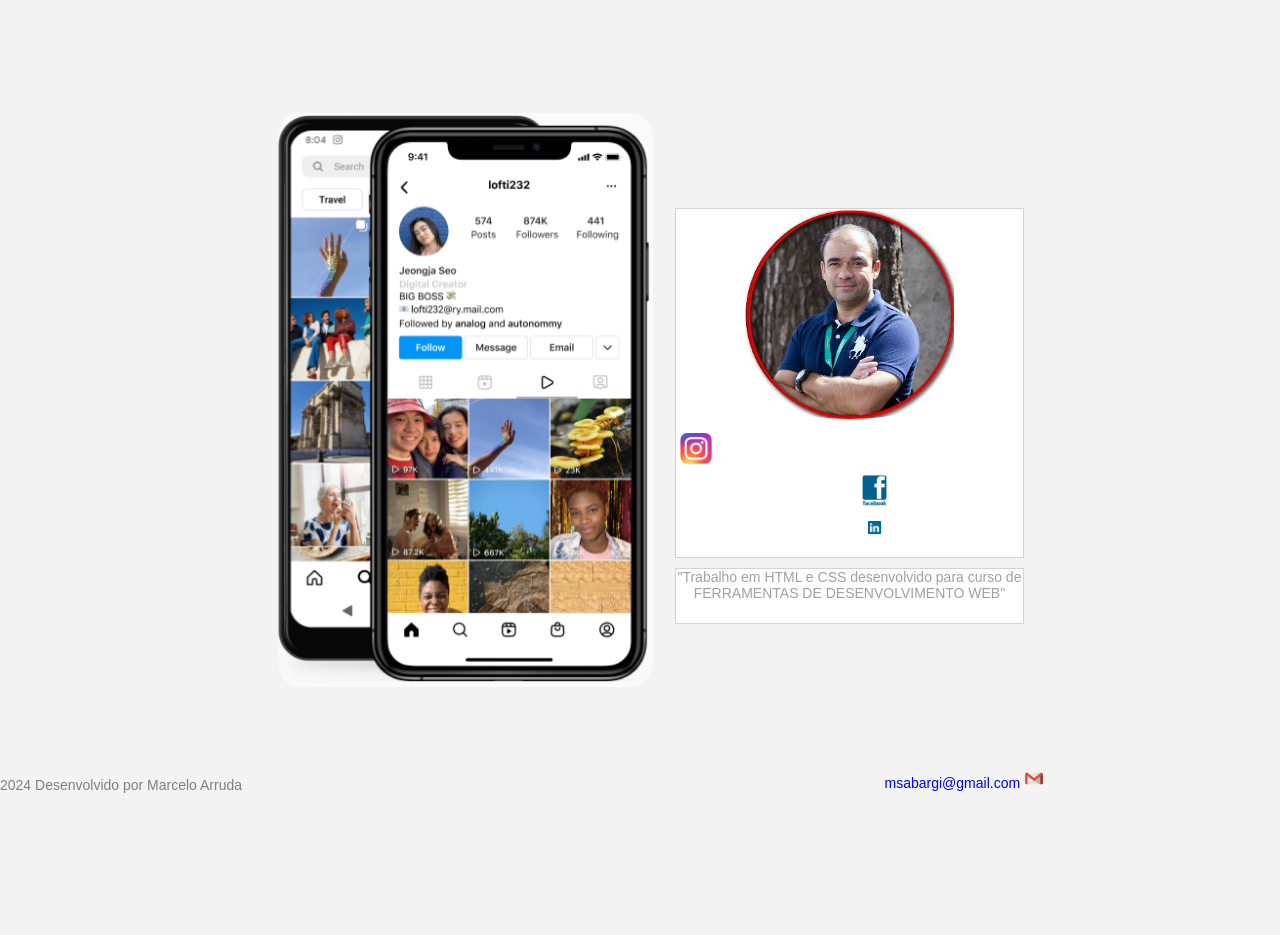
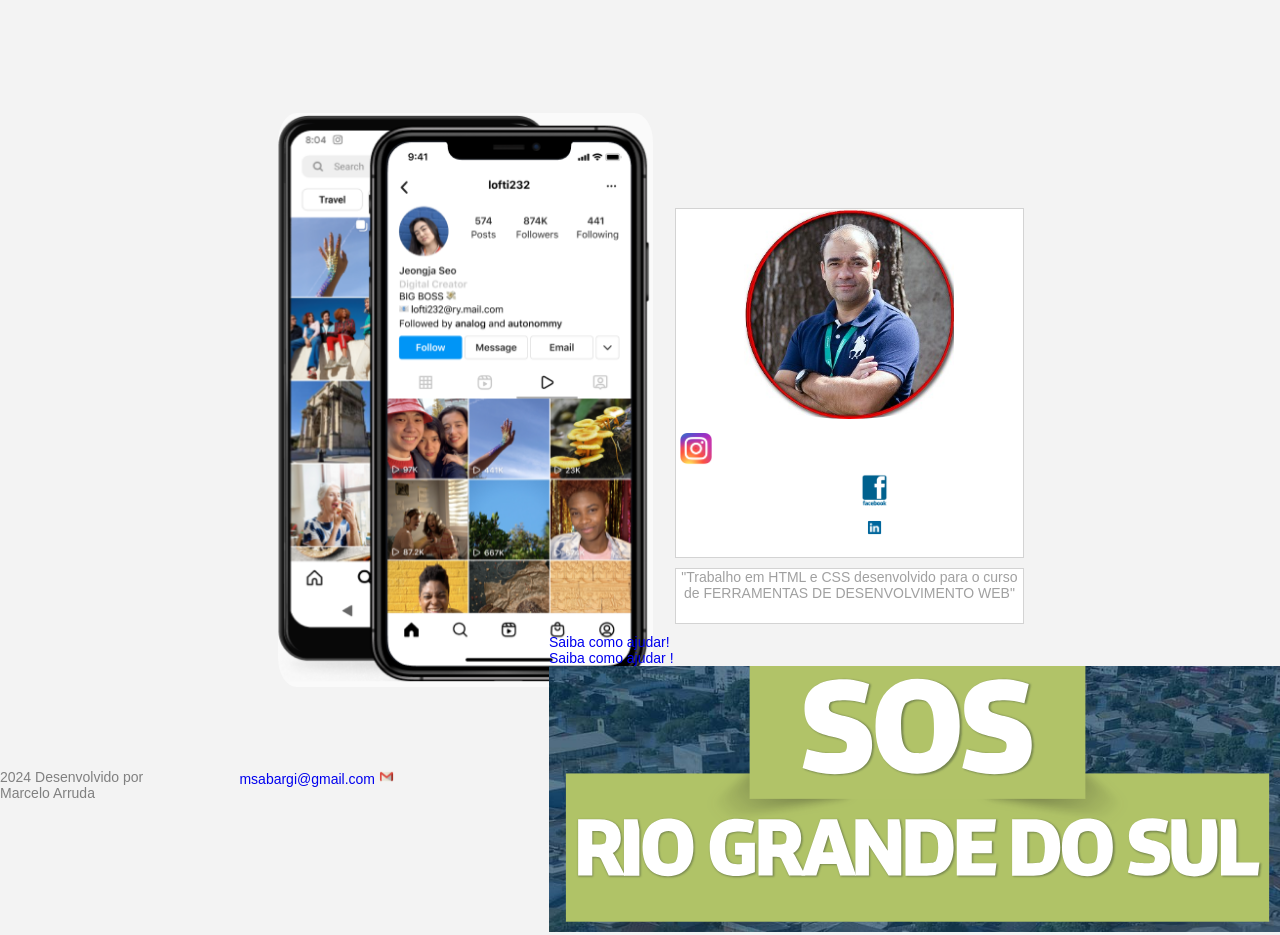
Before and after one commit to marcelowsky/FERRAMENTAS_DE_DESENVOLVIMENTO_WEB, a plain HTML site: page Projeto_Instagram/Index.html in a window 1280 px wide. Before the commit the page ends 800 px from the top, so only its background shows below. Drawn offline with Linux system fonts and the light colour scheme.

Commit message:
Add files via upload

```diff
--- a/Projeto_Instagram/Index.html
+++ b/Projeto_Instagram/Index.html
@@ -10,10 +10,13 @@
 </head>
 
 <body>
+
    <div class="instagram-wrapper">
         <div class="instagram-phone">
             <img src="Imagens\tela-insta-2.PNG" alt="celular">
         </div>
+
+
         <div class="instagram-continue">
 
             <div class="group">
@@ -48,7 +51,7 @@
 
 
             <div class="group">
-                <p class="not-account">"Trabalho em HTML e CSS desenvolvido para curso de FERRAMENTAS DE DESENVOLVIMENTO WEB"</p>
+                <p class="not-account">"Trabalho em HTML e CSS desenvolvido para o curso de FERRAMENTAS DE DESENVOLVIMENTO WEB"</p>
                 <p class="not-account"></p>
             </div>
 
@@ -63,11 +66,15 @@
             </div>
                 <div class="contact-list">
 
-                    <a href="mailto:msabargi@gmail.com"> msabargi@gmail.com
-                        <img src="Imagens/logo-gmail.png">
-                     </a>
+                  <a href="mailto:msabargi@gmail.com"> msabargi@gmail.com
+                  <img src="Imagens/logo-gmail.png"> </a>
                 </div>
 
+                <div class="canal">
+                <a href= "https://sosenchentes.rs.gov.br/inicial">
+                    <p>Saiba como ajudar!</p>Saiba como ajudar !
+                <img src="Imagens\SOS.PNG"></a>
+                </div>
         </footer>
 
 
```
